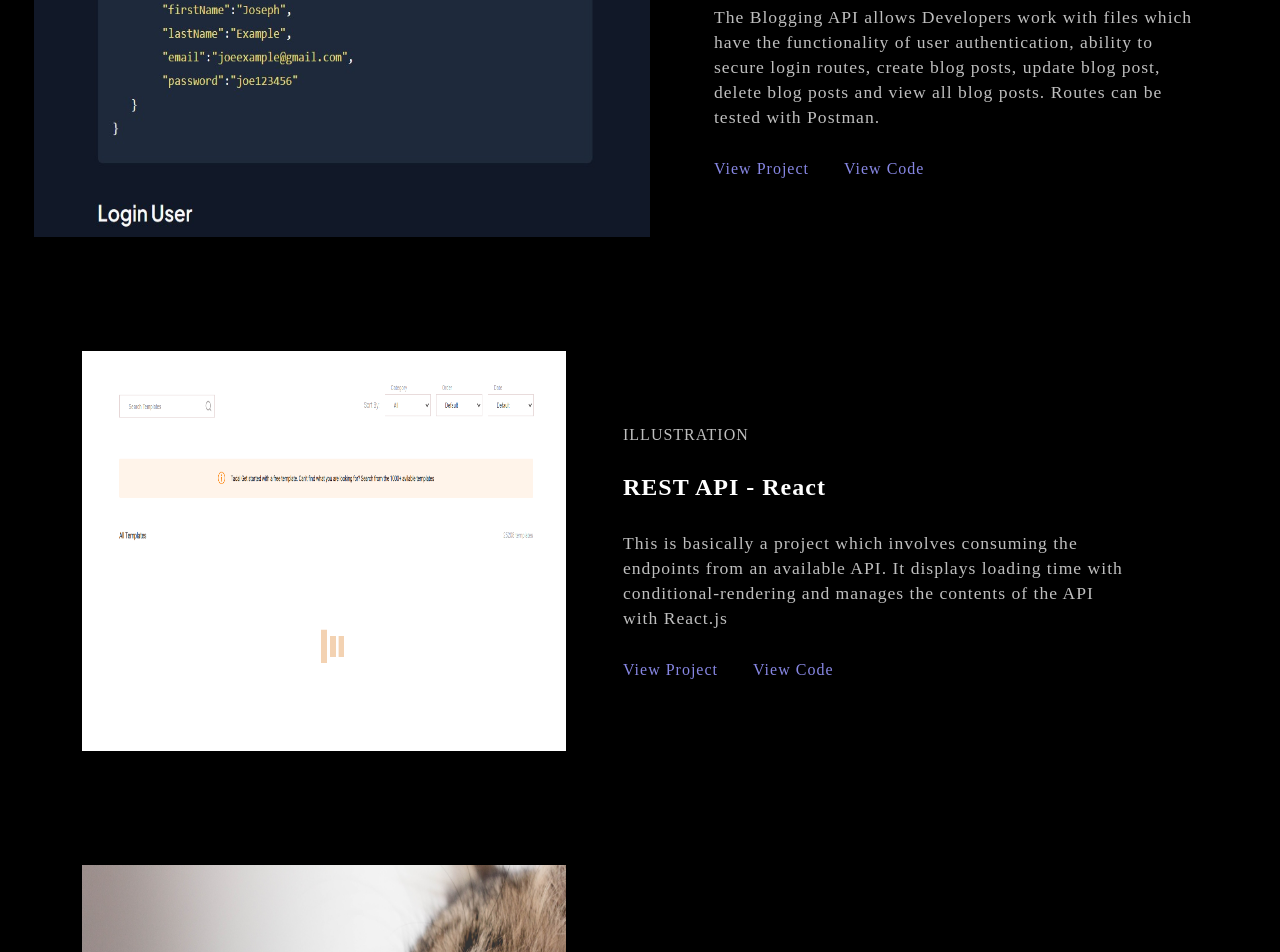
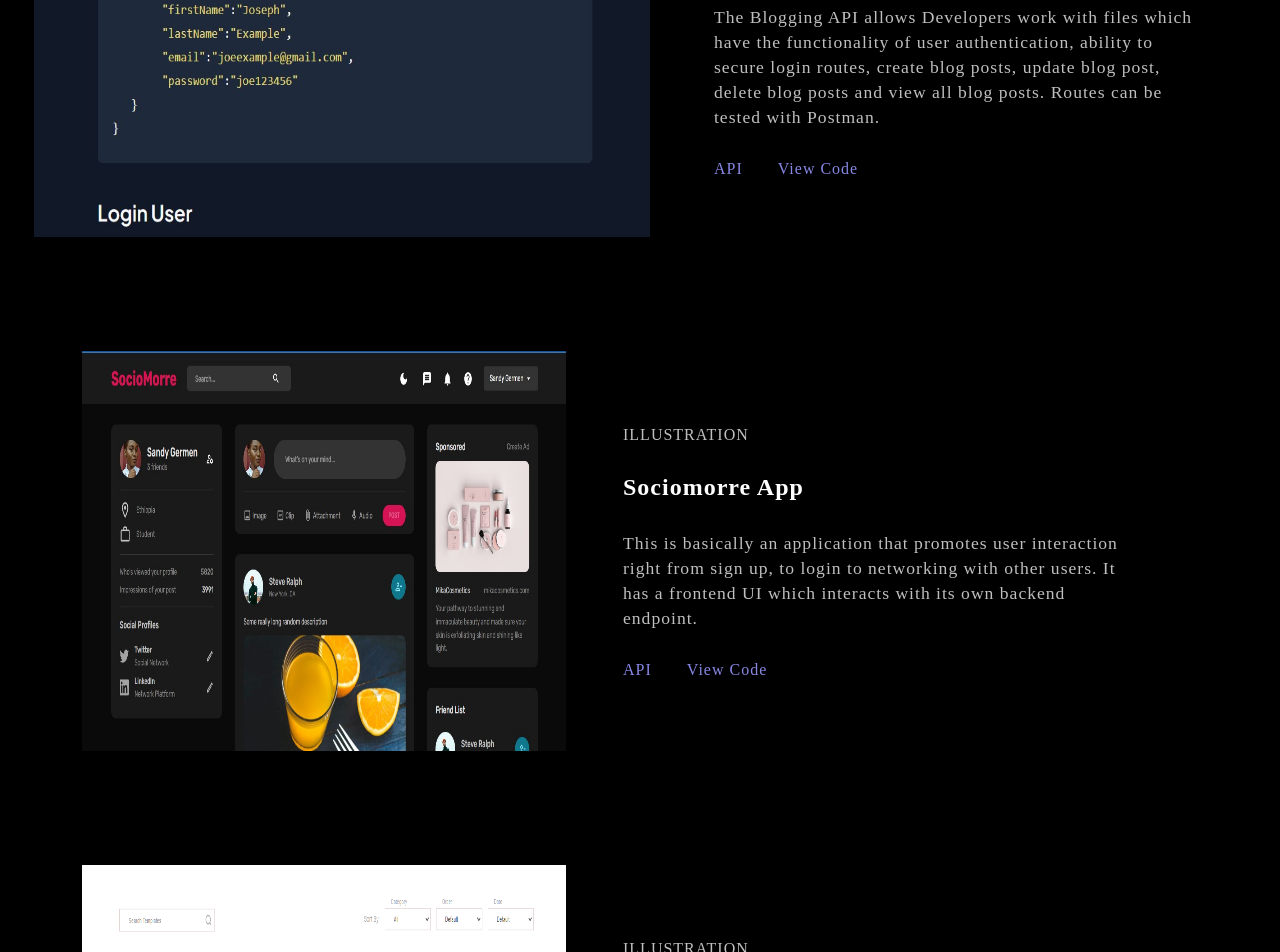
Before and after one commit to AbaniwoM/My-Portfolio, a React (Create React App) app: page / in a window 1280 px wide. Shown: the part 2112-3064 px from the top of the page. Built offline with nearby package versions, Linux system fonts and the light colour scheme.

Commit message:
build michael's portfolio

```diff
--- a/src/components/Projects/Projects.js
+++ b/src/components/Projects/Projects.js
@@ -3,6 +3,7 @@ import "./Projects.scss";
 import blgImg from "../images/blg.jpg";
 import frmPlus from "../images/form_plus.png";
 import vetImg from "../images/about-hero.jpeg";
+import SocImg from "../images/socio-img.jpg";
 
 const Projects = () => {
   return (
@@ -21,8 +22,22 @@ const Projects = () => {
               <h2>Blogging API v1</h2>
               <p>The Blogging API allows Developers work with files which have the functionality of user authentication, ability to secure login routes, create blog posts, update blog post, delete blog posts and view all blog posts. Routes can be tested with Postman.</p>
               <div className="prjButton">
-              <div className="link" onClick={() => window.location = 'https://elated-sweatpants-bear.cyclic.app/'}>View Project</div>
+              <div className="link" onClick={() => window.location = 'https://elated-sweatpants-bear.cyclic.app/'}>API</div>
               <div className="link" onClick={() => window.location = 'https://github.com/AbaniwoM/Blogging-API-v1'}>View Code</div>
+              </div>
+            </div>
+        </div>
+        <div className="project">
+            <div className="left frmPlus">
+              <img src={SocImg} alt="soc-img"/>
+            </div>
+            <div className="right">
+              <h4>ILLUSTRATION</h4>
+              <h2>Sociomorre App</h2>
+              <p>This is basically an application that promotes user interaction right from sign up, to login to networking with other users. It has a frontend UI which interacts with its own backend endpoint.</p>
+              <div className="prjButton">
+              <div className="link" onClick={() => window.location = 'https://copper-button.cyclic.app/'}>API</div>
+              <div className="link" onClick={() => window.location = 'https://github.com/AbaniwoM/SocioMorre-App'}>View Code</div>
               </div>
             </div>
         </div>
```
Also changed, not shown: src/components/images/socio-img.jpg (added).
